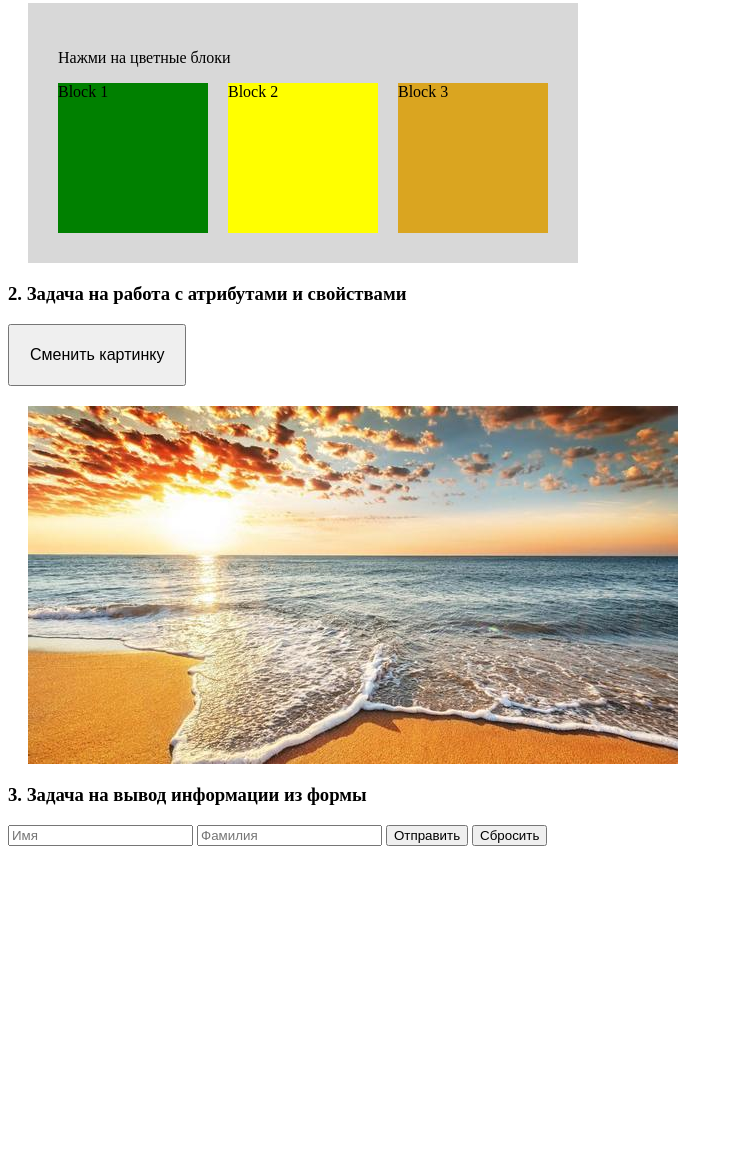
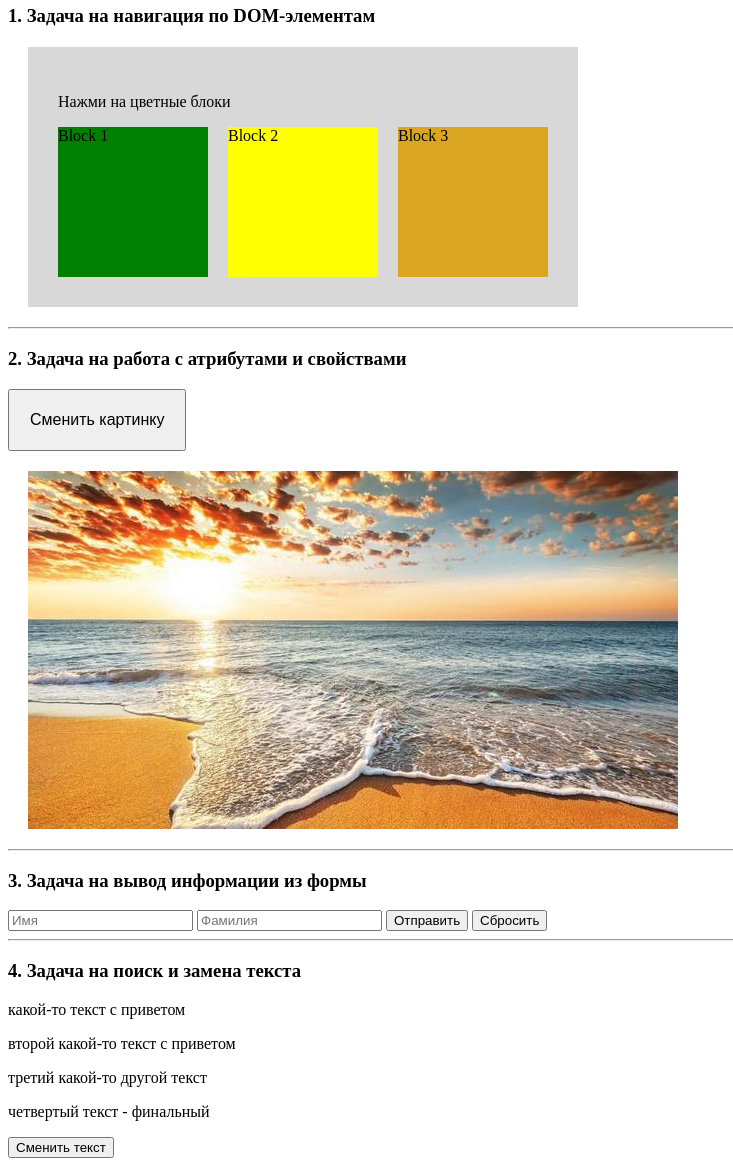
Before and after one commit to gfredex/HomeWork28, a plain HTML site: page index.html in a window 1280 px wide. Shown: the part 677-1843 px from the top of the page, without its empty margins (0-733 px from the left). Before the commit the page ends 1531 px from the top, so only its background shows below. Drawn offline with Linux system fonts and the light colour scheme.

Commit message:
add: added solution medium level task 4

```diff
--- a/index.html
+++ b/index.html
@@ -14,6 +14,7 @@
         <button>Кнопка</button>
         <p>Первоначальный абзац</p>
     </div>
+    <hr>
     <div class="task2">
         <h3>2. Задача на поиск: getElement*, querySelector*</h3>
         <div>
@@ -37,6 +38,7 @@
             </ul>
         </div>
     </div>
+    <hr>
     <div class="task21">
         <h2>Средний уровень</h2>
         <h3>1. Задача на навигация по DOM-элементам</h3>
@@ -49,6 +51,7 @@
             </div>
         </div>
     </div>
+    <hr>
     <div class="task22">
         <h3>2. Задача на работа с атрибутами и свойствами</h3>
         <div class="wrap-task22">
@@ -56,6 +59,7 @@
             <img src="./img/img01.jpeg" alt="Картинка первая" id="img-task22">
         </div>
     </div>
+    <hr>
     <div class="task23">
         <h3>3. Задача на вывод информации из формы</h3>
         <div class="wrap-task23">
@@ -67,6 +71,17 @@
             </form>
         </div>
     </div>
+    <hr>
+    <div class="task24">
+        <h3>4. Задача на поиск и замена текста</h3>
+        <div class="wrap-task24">
+            <p class="text24">какой-то текст с приветом</p>
+            <p class="text24">второй какой-то текст с приветом</p>
+            <p class="text24">третий какой-то другой текст</p>
+            <p class="text24">четвертый текст - финальный</p>
+        </div>
+        <button id="change">Сменить текст</button>
+    </div>
     <script src="./script.js"></script>
 </body>
 
--- a/script.js
+++ b/script.js
@@ -82,4 +82,12 @@ btnReset.addEventListener('click', (e) => {
     e.preventDefault();
     nameUs.value = '';
     surname.value = '';
-})
+});
+
+const btnChangeTxt = document.querySelector('#change');
+const texts = document.querySelectorAll('.text24');
+btnChangeTxt.addEventListener('click', () => {
+    for (let i = 0; i < texts.length; i++) {
+        texts[i].textContent = texts[i].textContent.replace(/текст/g, 'параграф');
+    }
+});
```
